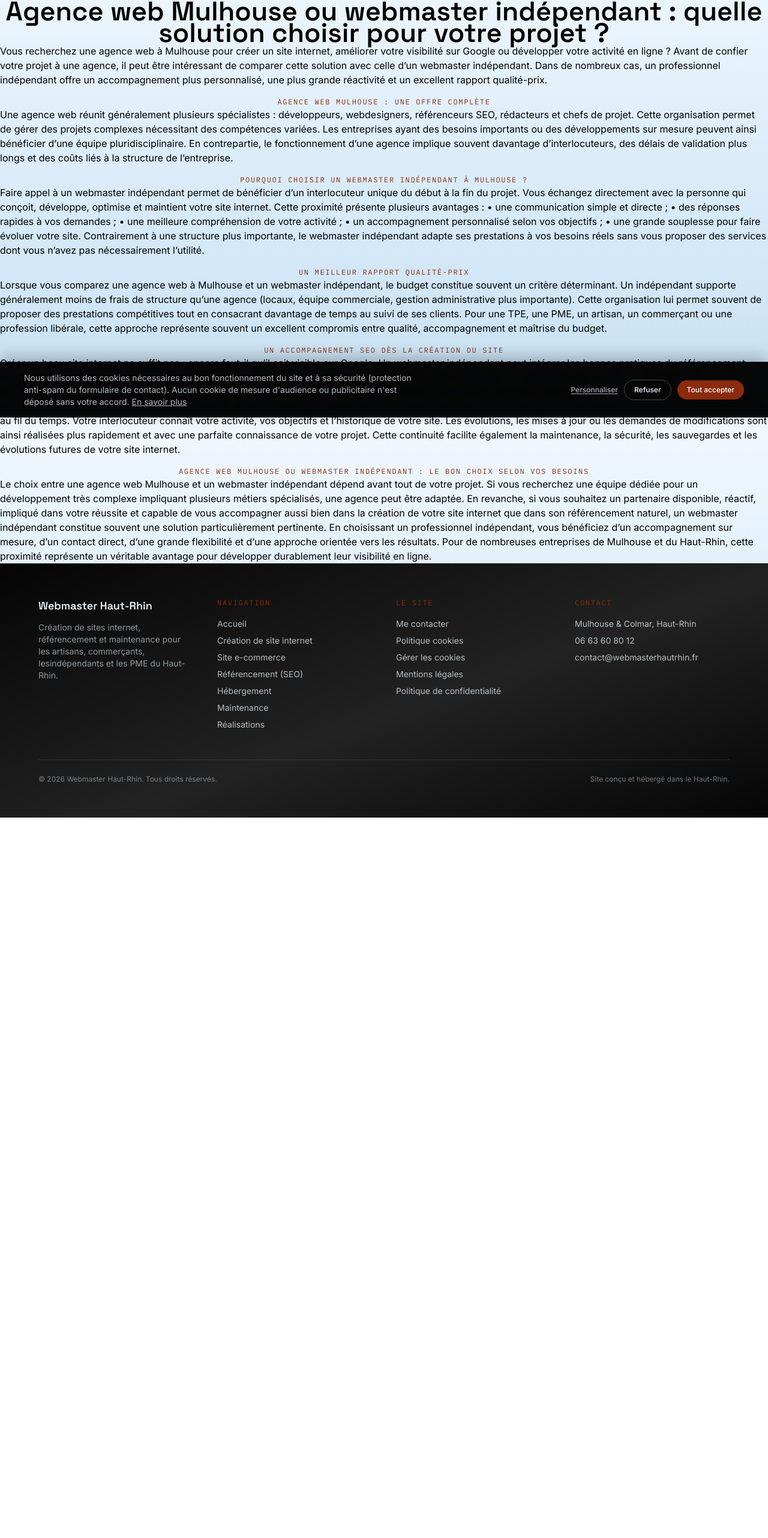
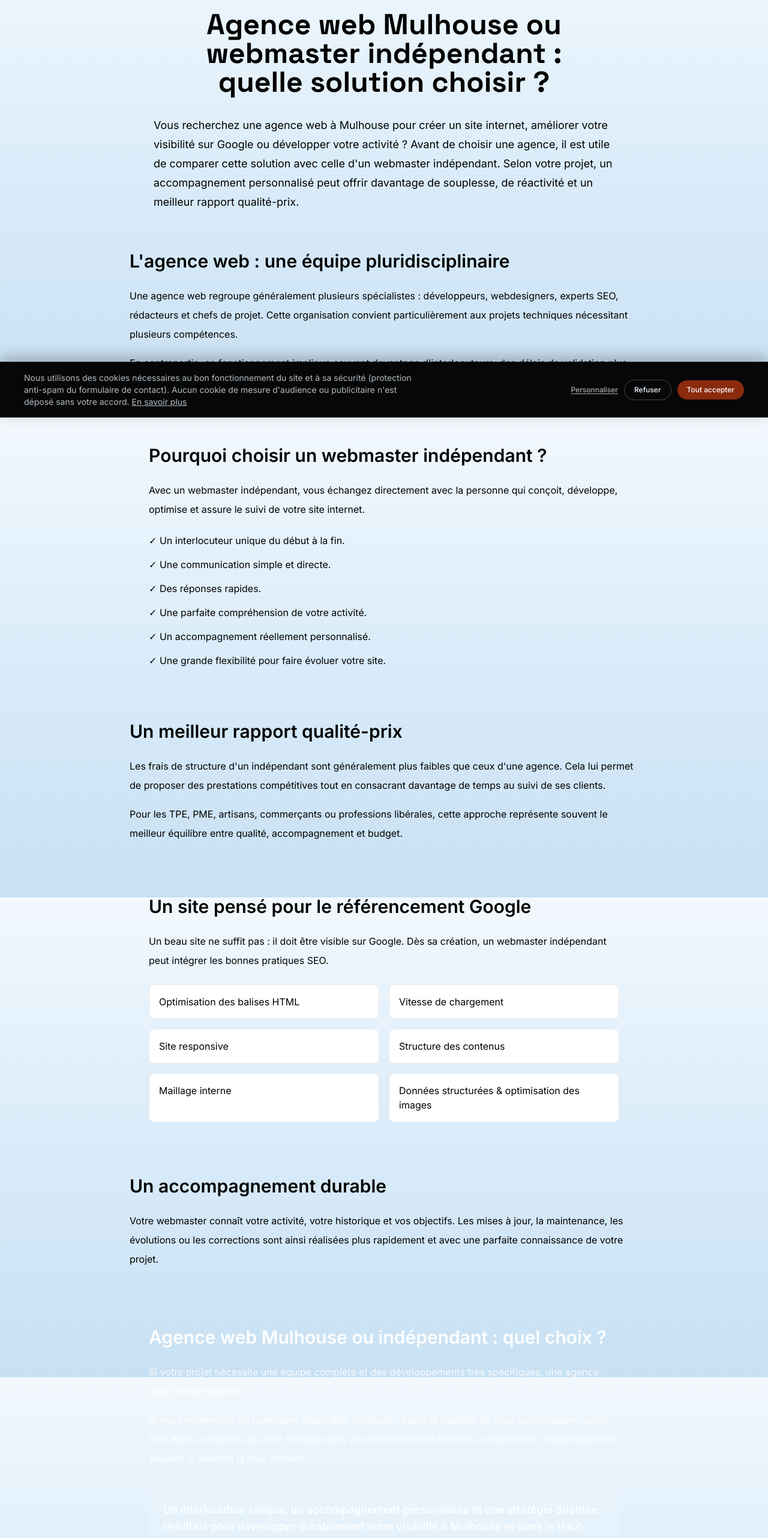
Before and after one commit to WebaHR/webmasterhautrhin.fr, a Next.js app: page /agence-web-mulhouse in a window 1280 px wide. Shown: the part 104-2668 px from the top of the page at 60% size. Before the commit the page ends 1467 px from the top, so only its background shows below. Built offline with nearby package versions, Linux system fonts and the light colour scheme.

Commit message:
Update page.tsx

```diff
--- a/app/agence-web-mulhouse/page.tsx
+++ b/app/agence-web-mulhouse/page.tsx
@@ -1,45 +1,160 @@
 export default function AgenceWebMulhouse() {
   return (
-    <main>
-      <h1 className="mt-8 text-center font-display text-3xl font-semibold text-ink sm:text-5xl md:text-6xl lg:text-3xl lg:text-[2.8rem]">Agence web Mulhouse ou webmaster indépendant : quelle solution choisir pour votre projet ?</h1>
-      <p>Vous recherchez une agence web à Mulhouse pour créer un site internet, améliorer votre visibilité sur Google ou développer votre activité en ligne ? Avant de confier votre projet à une agence, il peut être intéressant de comparer cette solution avec celle d’un webmaster indépendant. Dans de nombreux cas, un professionnel indépendant offre un accompagnement plus personnalisé, une plus grande réactivité et un excellent rapport qualité-prix.</p>
-      <h2 className="eyebrow text-center mt-4">Agence web Mulhouse : une offre complète</h2>
-      <p>Une agence web réunit généralement plusieurs spécialistes : développeurs, webdesigners, référenceurs SEO, rédacteurs et chefs de projet. Cette organisation permet de gérer des projets complexes nécessitant des compétences variées. Les entreprises ayant des besoins importants ou des développements sur mesure peuvent ainsi bénéficier d’une équipe pluridisciplinaire.
-En contrepartie, le fonctionnement d’une agence implique souvent davantage d’interlocuteurs, des délais de validation plus longs et des coûts liés à la structure de l’entreprise.
-</p>
-    <h2 className="eyebrow text-center mt-4">Pourquoi choisir un webmaster indépendant à Mulhouse ?</h2>
-      <p>Faire appel à un webmaster indépendant permet de bénéficier d’un interlocuteur unique du début à la fin du projet. Vous échangez directement avec la personne qui conçoit, développe, optimise et maintient votre site internet.
-Cette proximité présente plusieurs avantages :
-•	une communication simple et directe ;
-•	des réponses rapides à vos demandes ;
-•	une meilleure compréhension de votre activité ;
-•	un accompagnement personnalisé selon vos objectifs ;
-•	une grande souplesse pour faire évoluer votre site.
-Contrairement à une structure plus importante, le webmaster indépendant adapte ses prestations à vos besoins réels sans vous proposer des services dont vous n’avez pas nécessairement l’utilité.
-</p>
-      <h2 className="eyebrow text-center mt-4">Un meilleur rapport qualité-prix</h2>
-      <p>Lorsque vous comparez une agence web à Mulhouse et un webmaster indépendant, le budget constitue souvent un critère déterminant. Un indépendant supporte généralement moins de frais de structure qu’une agence (locaux, équipe commerciale, gestion administrative plus importante). Cette organisation lui permet souvent de proposer des prestations compétitives tout en consacrant davantage de temps au suivi de ses clients.
-Pour une TPE, une PME, un artisan, un commerçant ou une profession libérale, cette approche représente souvent un excellent compromis entre qualité, accompagnement et maîtrise du budget.
-</p>
-      <h2 className="eyebrow text-center mt-4">Un accompagnement SEO dès la création du site</h2>
-      <p>Créer un beau site internet ne suffit pas : encore faut-il qu’il soit visible sur Google. Un webmaster indépendant peut intégrer les bonnes pratiques du référencement naturel dès la conception du site :
-•	optimisation des balises HTML ;
-•	amélioration de la vitesse de chargement ;
-•	adaptation aux mobiles ;
-•	structure des contenus ;
-•	maillage interne ;
-•	optimisation des images ;
-•	mise en place des données structurées.
-Ces optimisations permettent de construire un site performant, pensé pour les utilisateurs comme pour les moteurs de recherche.
-Une relation durable
-L’un des principaux atouts d’un webmaster indépendant est la relation de confiance qui s’installe au fil du temps. Votre interlocuteur connaît votre activité, vos objectifs et l’historique de votre site. Les évolutions, les mises à jour ou les demandes de modifications sont ainsi réalisées plus rapidement et avec une parfaite connaissance de votre projet.
-Cette continuité facilite également la maintenance, la sécurité, les sauvegardes et les évolutions futures de votre site internet.
-</p>
-      <h2 className="eyebrow text-center mt-4">Agence web Mulhouse ou webmaster indépendant : le bon choix selon vos besoins</h2>
-      <p>Le choix entre une agence web Mulhouse et un webmaster indépendant dépend avant tout de votre projet. Si vous recherchez une équipe dédiée pour un développement très complexe impliquant plusieurs métiers spécialisés, une agence peut être adaptée.
-En revanche, si vous souhaitez un partenaire disponible, réactif, impliqué dans votre réussite et capable de vous accompagner aussi bien dans la création de votre site internet que dans son référencement naturel, un webmaster indépendant constitue souvent une solution particulièrement pertinente.
-En choisissant un professionnel indépendant, vous bénéficiez d’un accompagnement sur mesure, d’un contact direct, d’une grande flexibilité et d’une approche orientée vers les résultats. Pour de nombreuses entreprises de Mulhouse et du Haut-Rhin, cette proximité représente un véritable avantage pour développer durablement leur visibilité en ligne.
-</p>
+    <main className="mx-auto max-w-4xl px-6 py-12">
+
+      <header className="mb-16">
+        <h1 className="font-display text-center text-4xl font-bold leading-tight text-ink sm:text-5xl">
+          Agence web Mulhouse ou webmaster indépendant :
+          <br />
+          quelle solution choisir ?
+        </h1>
+
+        <p className="mx-auto mt-8 max-w-3xl text-lg leading-8 text-slate-700">
+          Vous recherchez une agence web à Mulhouse pour créer un site internet,
+          améliorer votre visibilité sur Google ou développer votre activité ?
+          Avant de choisir une agence, il est utile de comparer cette solution
+          avec celle d'un webmaster indépendant. Selon votre projet, un
+          accompagnement personnalisé peut offrir davantage de souplesse,
+          de réactivité et un meilleur rapport qualité-prix.
+        </p>
+      </header>
+
+      <section className="mb-14">
+        <h2 className="mb-6 text-3xl font-semibold">
+          L'agence web : une équipe pluridisciplinaire
+        </h2>
+
+        <p className="leading-8 text-slate-700">
+          Une agence web regroupe généralement plusieurs spécialistes :
+          développeurs, webdesigners, experts SEO, rédacteurs et chefs de
+          projet. Cette organisation convient particulièrement aux projets
+          techniques nécessitant plusieurs compétences.
+        </p>
+
+        <p className="mt-4 leading-8 text-slate-700">
+          En contrepartie, ce fonctionnement implique souvent davantage
+          d'interlocuteurs, des délais de validation plus longs et un coût plus
+          élevé lié à la structure de l'entreprise.
+        </p>
+      </section>
+
+      <section className="mb-14 rounded-2xl bg-slate-50 p-8">
+        <h2 className="mb-6 text-3xl font-semibold">
+          Pourquoi choisir un webmaster indépendant ?
+        </h2>
+
+        <p className="mb-6 leading-8 text-slate-700">
+          Avec un webmaster indépendant, vous échangez directement avec la
+          personne qui conçoit, développe, optimise et assure le suivi de votre
+          site internet.
+        </p>
+
+        <ul className="space-y-4 text-slate-700">
+          <li>✓ Un interlocuteur unique du début à la fin.</li>
+          <li>✓ Une communication simple et directe.</li>
+          <li>✓ Des réponses rapides.</li>
+          <li>✓ Une parfaite compréhension de votre activité.</li>
+          <li>✓ Un accompagnement réellement personnalisé.</li>
+          <li>✓ Une grande flexibilité pour faire évoluer votre site.</li>
+        </ul>
+      </section>
+
+      <section className="mb-14">
+        <h2 className="mb-6 text-3xl font-semibold">
+          Un meilleur rapport qualité-prix
+        </h2>
+
+        <p className="leading-8 text-slate-700">
+          Les frais de structure d'un indépendant sont généralement plus faibles
+          que ceux d'une agence. Cela lui permet de proposer des prestations
+          compétitives tout en consacrant davantage de temps au suivi de ses
+          clients.
+        </p>
+
+        <p className="mt-4 leading-8 text-slate-700">
+          Pour les TPE, PME, artisans, commerçants ou professions libérales,
+          cette approche représente souvent le meilleur équilibre entre qualité,
+          accompagnement et budget.
+        </p>
+      </section>
+
+      <section className="mb-14 rounded-2xl bg-slate-50 p-8">
+        <h2 className="mb-6 text-3xl font-semibold">
+          Un site pensé pour le référencement Google
+        </h2>
+
+        <p className="mb-6 leading-8 text-slate-700">
+          Un beau site ne suffit pas : il doit être visible sur Google.
+          Dès sa création, un webmaster indépendant peut intégrer les bonnes
+          pratiques SEO.
+        </p>
+
+        <div className="grid gap-4 sm:grid-cols-2">
+          <div className="rounded-lg border bg-white p-4">
+            Optimisation des balises HTML
+          </div>
+
+          <div className="rounded-lg border bg-white p-4">
+            Vitesse de chargement
+          </div>
+
+          <div className="rounded-lg border bg-white p-4">
+            Site responsive
+          </div>
+
+          <div className="rounded-lg border bg-white p-4">
+            Structure des contenus
+          </div>
+
+          <div className="rounded-lg border bg-white p-4">
+            Maillage interne
+          </div>
+
+          <div className="rounded-lg border bg-white p-4">
+            Données structurées & optimisation des images
+          </div>
+        </div>
+      </section>
+
+      <section className="mb-14">
+        <h2 className="mb-6 text-3xl font-semibold">
+          Un accompagnement durable
+        </h2>
+
+        <p className="leading-8 text-slate-700">
+          Votre webmaster connaît votre activité, votre historique et vos
+          objectifs. Les mises à jour, la maintenance, les évolutions ou les
+          corrections sont ainsi réalisées plus rapidement et avec une parfaite
+          connaissance de votre projet.
+        </p>
+      </section>
+
+      <section className="rounded-3xl bg-primary px-8 py-10 text-white">
+        <h2 className="mb-6 text-3xl font-semibold">
+          Agence web Mulhouse ou indépendant : quel choix ?
+        </h2>
+
+        <p className="leading-8 text-white/90">
+          Si votre projet nécessite une équipe complète et des développements
+          très spécifiques, une agence peut être pertinente.
+        </p>
+
+        <p className="mt-4 leading-8 text-white/90">
+          Si vous recherchez un partenaire disponible, impliqué, réactif et
+          capable de vous accompagner aussi bien dans la création de votre site
+          que dans son référencement naturel, un webmaster indépendant est
+          souvent la solution la plus efficace.
+        </p>
+
+        <div className="mt-8 rounded-xl bg-white/10 p-6">
+          <p className="text-lg font-medium">
+            Un interlocuteur unique, un accompagnement personnalisé et une
+            stratégie orientée résultats pour développer durablement votre
+            visibilité à Mulhouse et dans le Haut-Rhin.
+          </p>
+        </div>
+      </section>
+
     </main>
   );
 }
```
